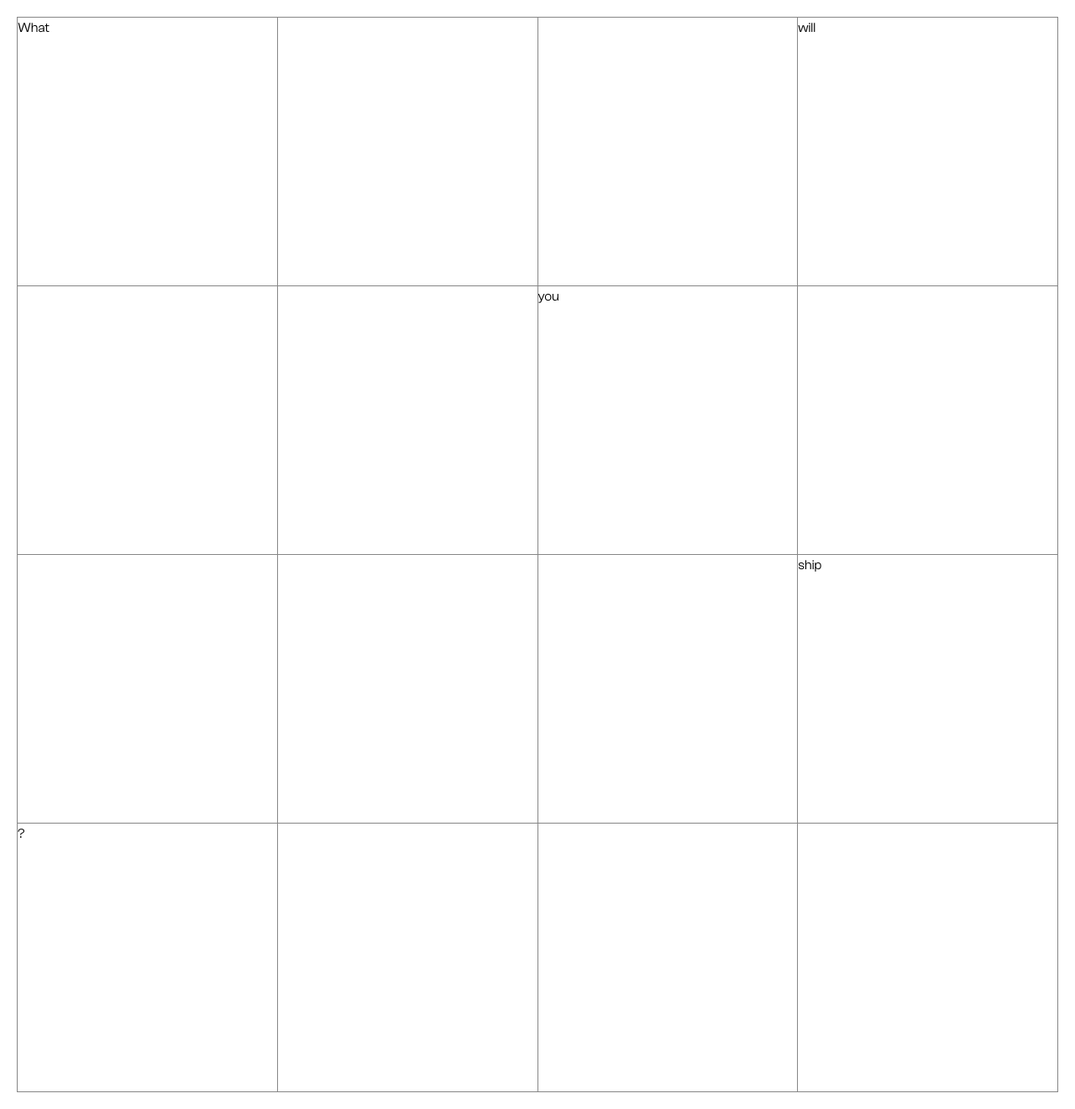
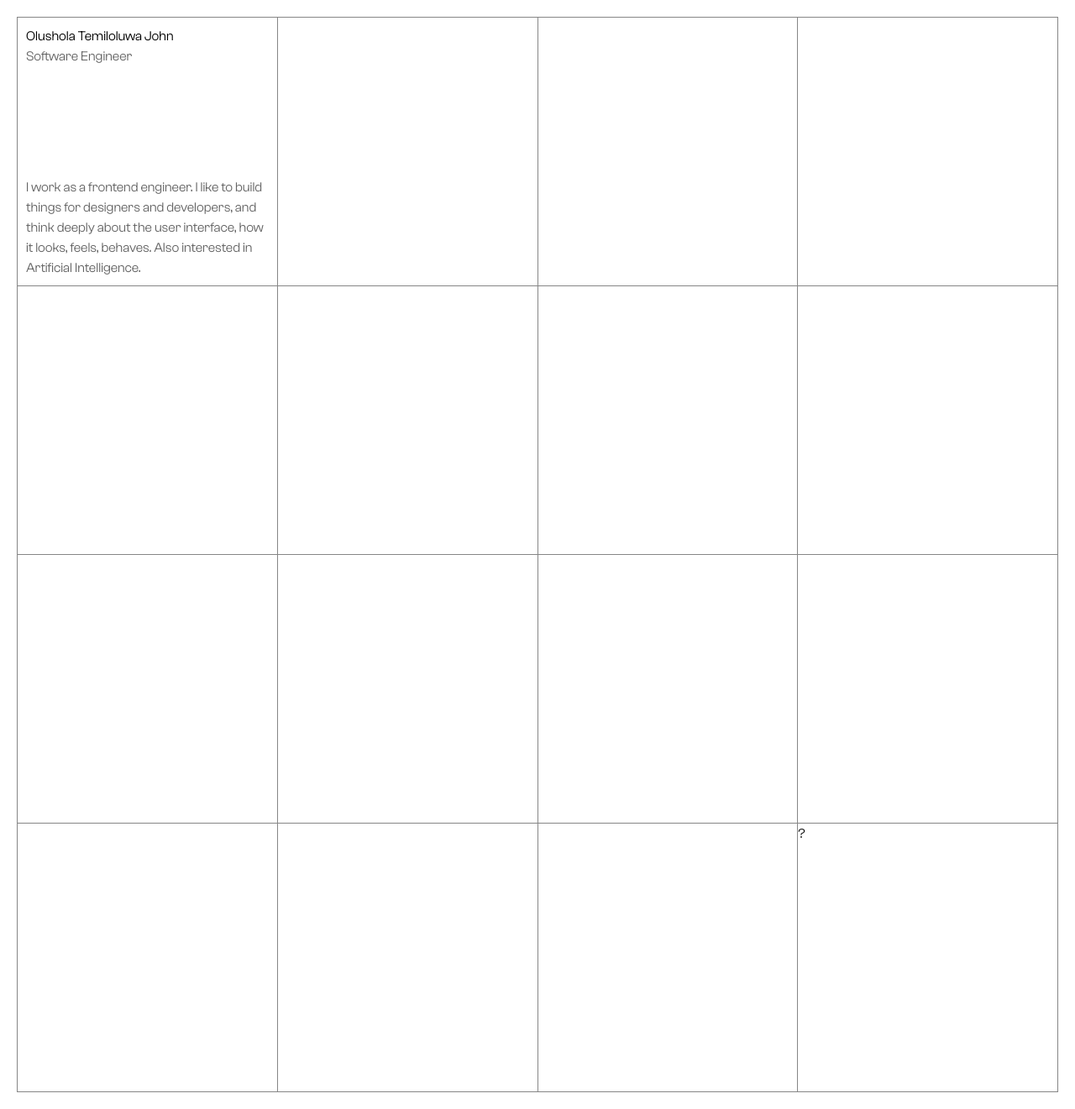
Before and after one commit to JohnOlushola/portfolio, a Next.js app: page /grid in a window 1280 px wide. Shown: the whole page at 84% size. Built offline with nearby package versions, Linux system fonts and the light colour scheme.

Commit message:
feat: grid page layout

```diff
--- a/src/pages/grid/index.tsx
+++ b/src/pages/grid/index.tsx
@@ -6,18 +6,22 @@ export default function GridPage() {
   return (
     <Grid rows={4} columns={4}>
       <GridCell row="auto" column={1}>
-        What
+        <div className="p-2.5 flex flex-col justify-between h-full">
+          <div>
+            <h1 className="">Olushola Temiloluwa John</h1>
+            <p className="opacity-60">Software Engineer</p>
+          </div>
+          <div>
+            <p className="opacity-60">
+              I work as a frontend engineer. I like to build things for
+              designers and developers, and think deeply about the user
+              interface, how it looks, feels, behaves. Also interested in
+              Artificial Intelligence.
+            </p>
+          </div>
+        </div>
       </GridCell>
-      <GridCell row="auto" column={4}>
-        will
-      </GridCell>
-      <GridCell row={2} column={3}>
-        you
-      </GridCell>
-      <GridCell row={3} column={4}>
-        ship
-      </GridCell>
-      <GridCell row={4} column="auto">
+      <GridCell row={4} column={4}>
         ?
       </GridCell>
     </Grid>
```
